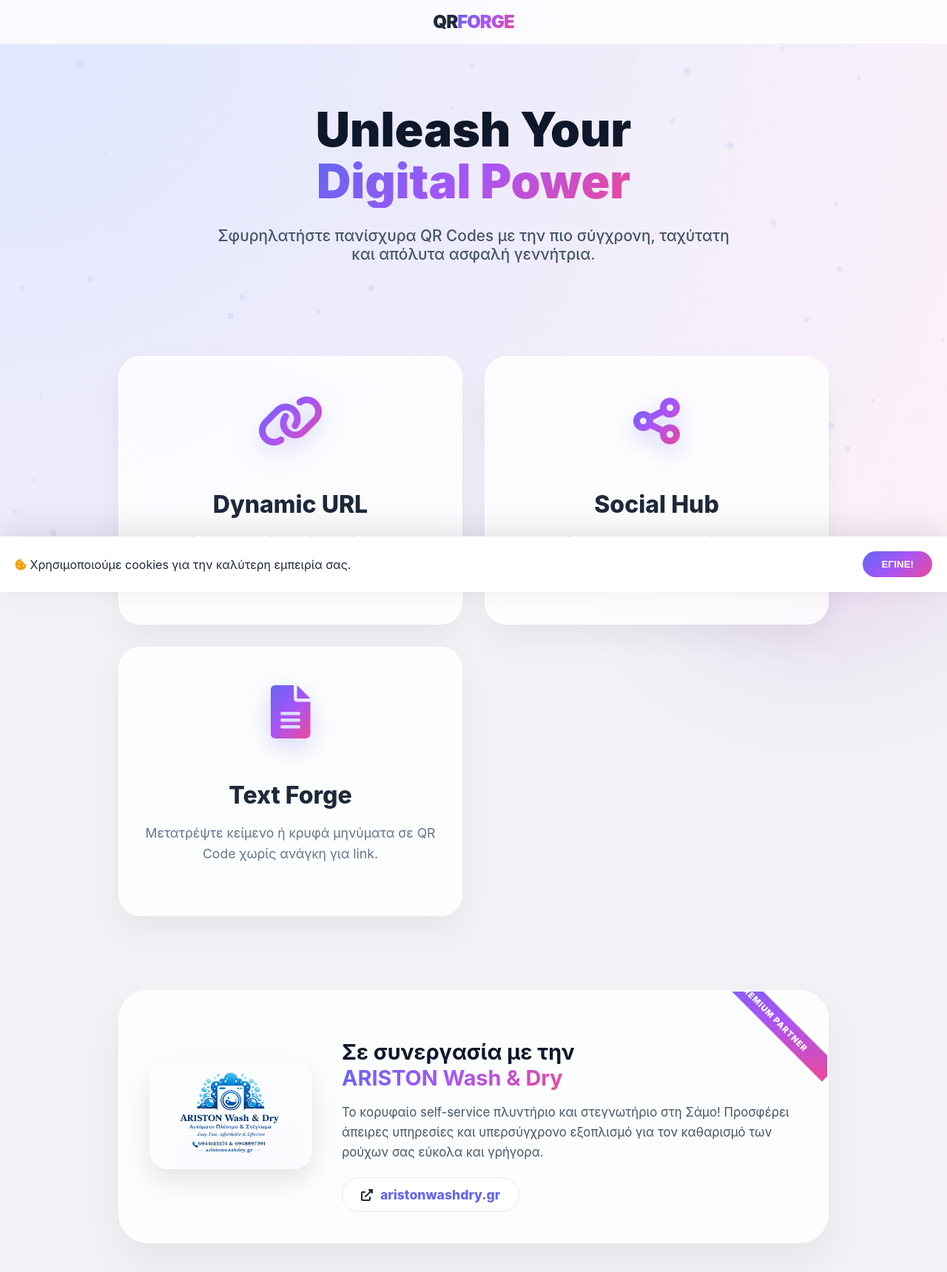
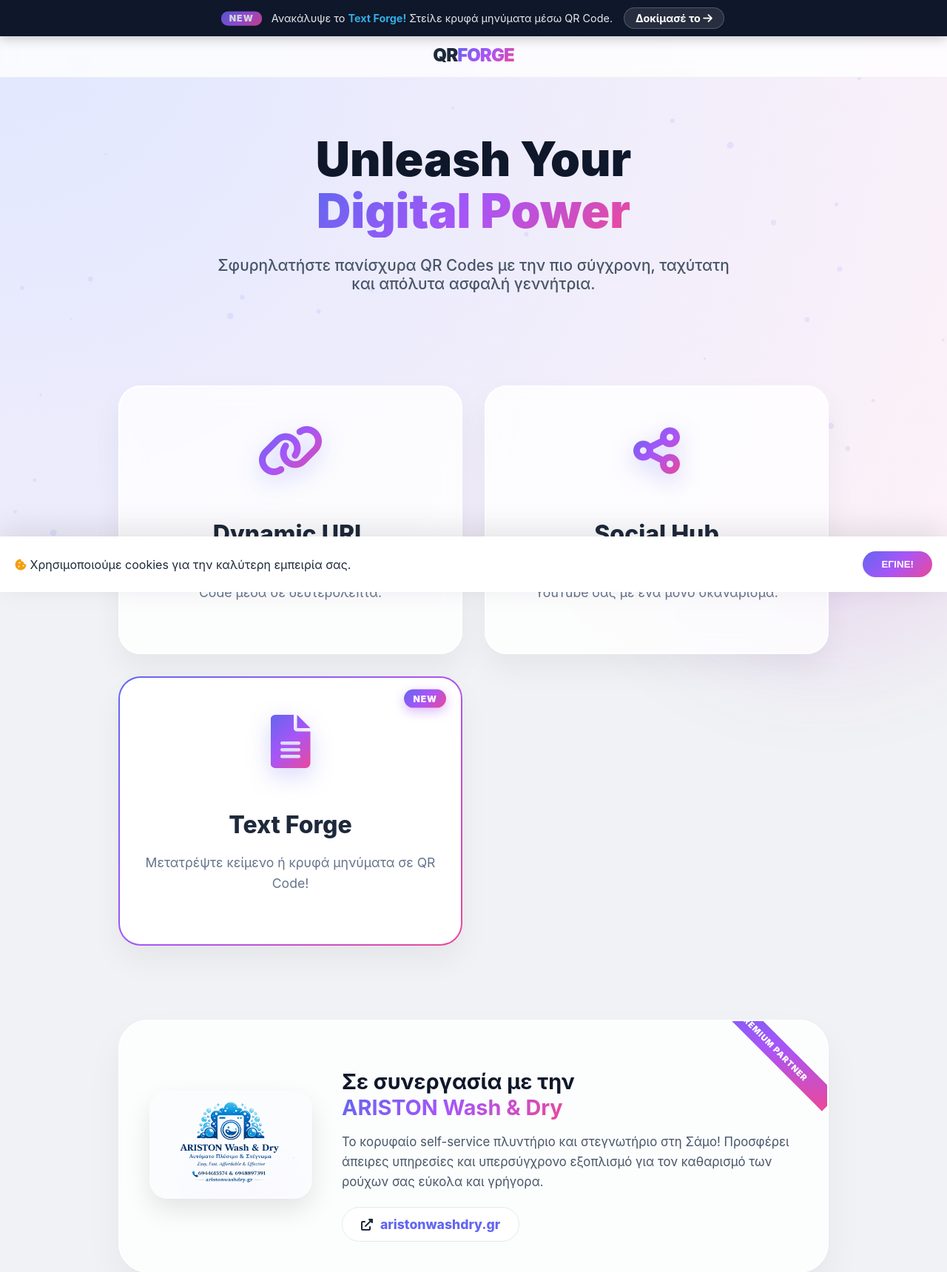
Before and after one commit to kmgeorgoudis-pixel/qrforge, a Flask app: page / in a window 1280 px wide. Shown: the top 1719 px of the page at 74% size. Run offline with Flask 3, Linux system fonts and the light colour scheme.

Commit message:
add txt 4

```diff
--- a/post.txt
+++ b/post.txt
@@ -1,3 +1,3 @@
 git add .
-git commit -m " add txt 3"
+git commit -m " add txt 4"
 git push origin main
--- a/templates/index.html
+++ b/templates/index.html
@@ -214,13 +214,144 @@
             .partnership-card { flex-direction: column; text-align: center; }
             .hero h1 { font-size: 2.5rem; }
         }
+        /* --- New Feature Banner CSS --- */
+.new-feature-banner {
+    background: #0f172a; /* Σκούρο φόντο για αντίθεση */
+    color: white;
+    padding: 10px 20px;
+    position: fixed;
+    top: 0;
+    width: 100%;
+    z-index: 1100; /* Πάνω από το nav */
+    display: flex;
+    justify-content: center;
+    align-items: center;
+    font-size: 0.9rem;
+    box-shadow: 0 4px 15px rgba(0,0,0,0.2);
+}
+
+.banner-content {
+    display: flex;
+    align-items: center;
+    gap: 15px;
+}
+
+.new-feature-banner .badge {
+    background: var(--primary-grad);
+    padding: 2px 10px;
+    border-radius: 50px;
+    font-weight: 900;
+    font-size: 0.7rem;
+    letter-spacing: 1px;
+    animation: pulse 2s infinite;
+}
+
+.new-feature-banner p {
+    margin: 0;
+    font-weight: 400;
+    opacity: 0.9;
+}
+
+.new-feature-banner strong {
+    color: #38bdf8;
+}
+
+.banner-btn {
+    color: white;
+    text-decoration: none;
+    font-weight: 700;
+    background: rgba(255,255,255,0.1);
+    padding: 5px 15px;
+    border-radius: 50px;
+    transition: all 0.3s;
+    border: 1px solid rgba(255,255,255,0.2);
+}
+
+.banner-btn:hover {
+    background: white;
+    color: #0f172a;
+}
+
+
+@keyframes pulse {
+    0% { transform: scale(1); opacity: 1; }
+    50% { transform: scale(1.1); opacity: 0.8; }
+    100% { transform: scale(1); opacity: 1; }
+}
+
+
+nav {
+    top: 45px !important;
+}
+
+.hero {
+    padding-top: 180px !important;
+}
+
+@media (max-width: 768px) {
+    .new-feature-banner p { display: none; }
+    .new-feature-banner { padding: 8px; }
+    nav { top: 40px !important; }
+}
+/* --- Text Forge Premium Card Style --- */
+.text-forge-card {
+    position: relative;
+    border: 2px solid transparent !important;
+    background: linear-gradient(white, white) padding-box,
+                var(--primary-grad) border-box !important; /* Gradient περίγραμμα */
+}
+
+.new-badge {
+    position: absolute;
+    top: 20px;
+    right: 20px;
+    background: var(--primary-grad);
+    color: white;
+    padding: 5px 12px;
+    border-radius: 50px;
+    font-size: 0.75rem;
+    font-weight: 900;
+    letter-spacing: 1px;
+    box-shadow: 0 5px 15px rgba(168, 85, 247, 0.4);
+    animation: bounce 2s infinite;
+}
+
+
+.text-forge-card:hover {
+    box-shadow: 0 0 30px rgba(99, 102, 241, 0.3) !important;
+}
+
+.card-glow {
+    position: absolute;
+    top: 0; left: 0; width: 100%; height: 100%;
+    background: var(--primary-grad);
+    opacity: 0;
+    transition: opacity 0.4s;
+    z-index: -1;
+    filter: blur(20px);
+}
+
+.text-forge-card:hover .card-glow {
+    opacity: 0.1;
+}
+
+@keyframes bounce {
+    0%, 100% { transform: translateY(0); }
+    50% { transform: translateY(-5px); }
+}
     </style>
 </head>
 <body>
     <div class="blob"></div>
     <div class="blob" style="right: 0; bottom: 0; animation-delay: -5s;"></div>
     <canvas id="bg-canvas"></canvas>
-
+<div class="new-feature-banner">
+    <div class="banner-content">
+        <span class="badge">NEW</span>
+        <p>Ανακάλυψε το <strong>Text Forge!</strong> Στείλε κρυφά μηνύματα μέσω QR Code.</p>
+        <a href="/forge/text" class="banner-btn">Δοκίμασέ το <i class="fas fa-arrow-right"></i></a>
+    </div>
+</div>
     <nav>
         <a href="/" class="logo">QR<span>FORGE</span></a>
     </nav>
@@ -245,10 +376,12 @@
             <h3>Social Hub</h3>
             <p>Συνδέστε το Instagram, το TikTok και το YouTube σας με ένα μόνο σκανάρισμα.</p>
         </div>
-        <div class="card" onclick="location.href='/forge/text'">
+        <div class="card text-forge-card" onclick="location.href='/forge/text'">
+            <div class="new-badge">NEW</div>
             <i class="fas fa-file-alt"></i>
             <h3>Text Forge</h3>
-            <p>Μετατρέψτε κείμενο ή κρυφά μηνύματα σε QR Code χωρίς ανάγκη για link.</p>
+            <p>Μετατρέψτε κείμενο ή κρυφά μηνύματα σε QR Code!</p>
+            <div class="card-glow"></div>
         </div>
     </main>
 
```
